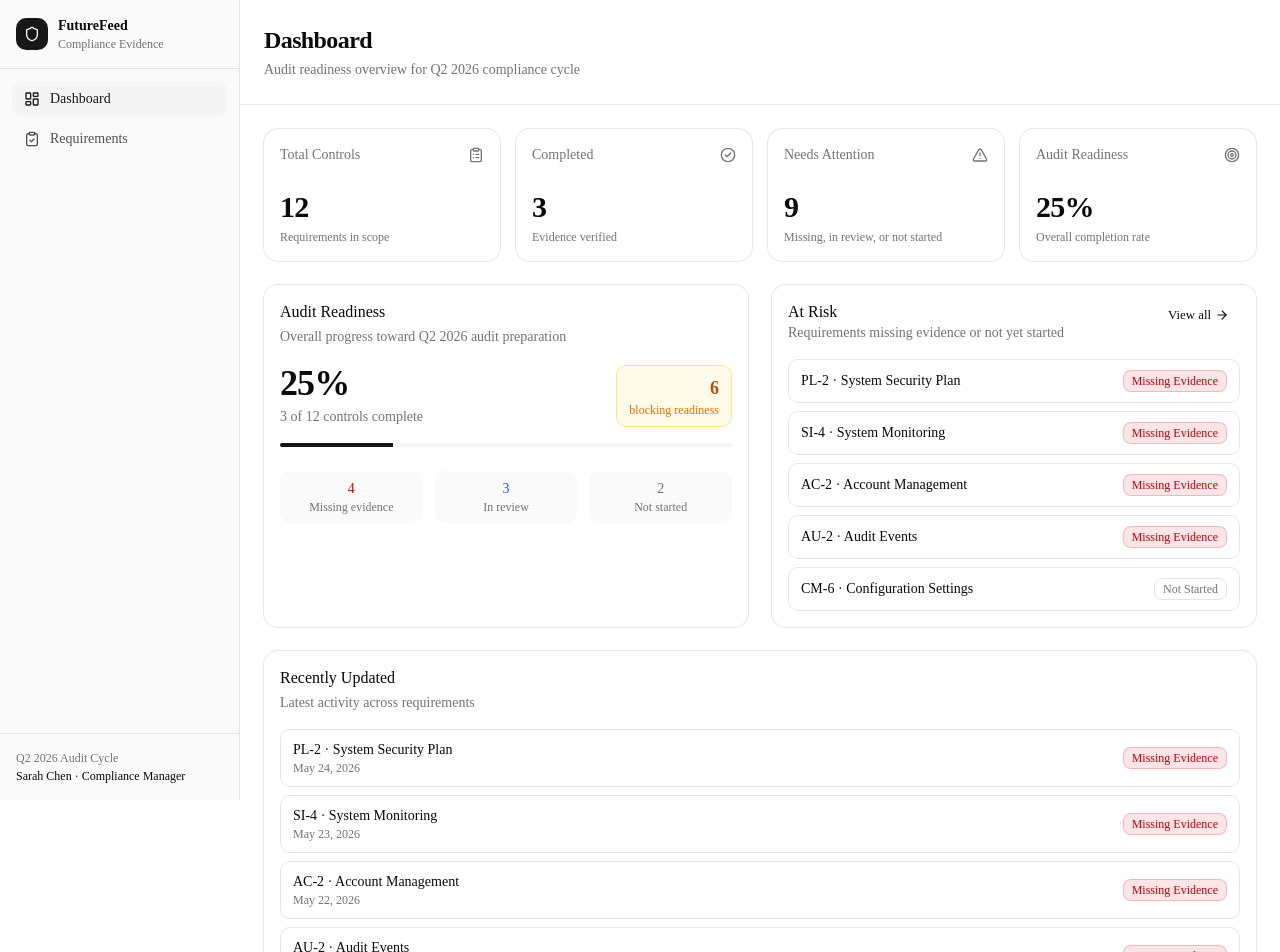
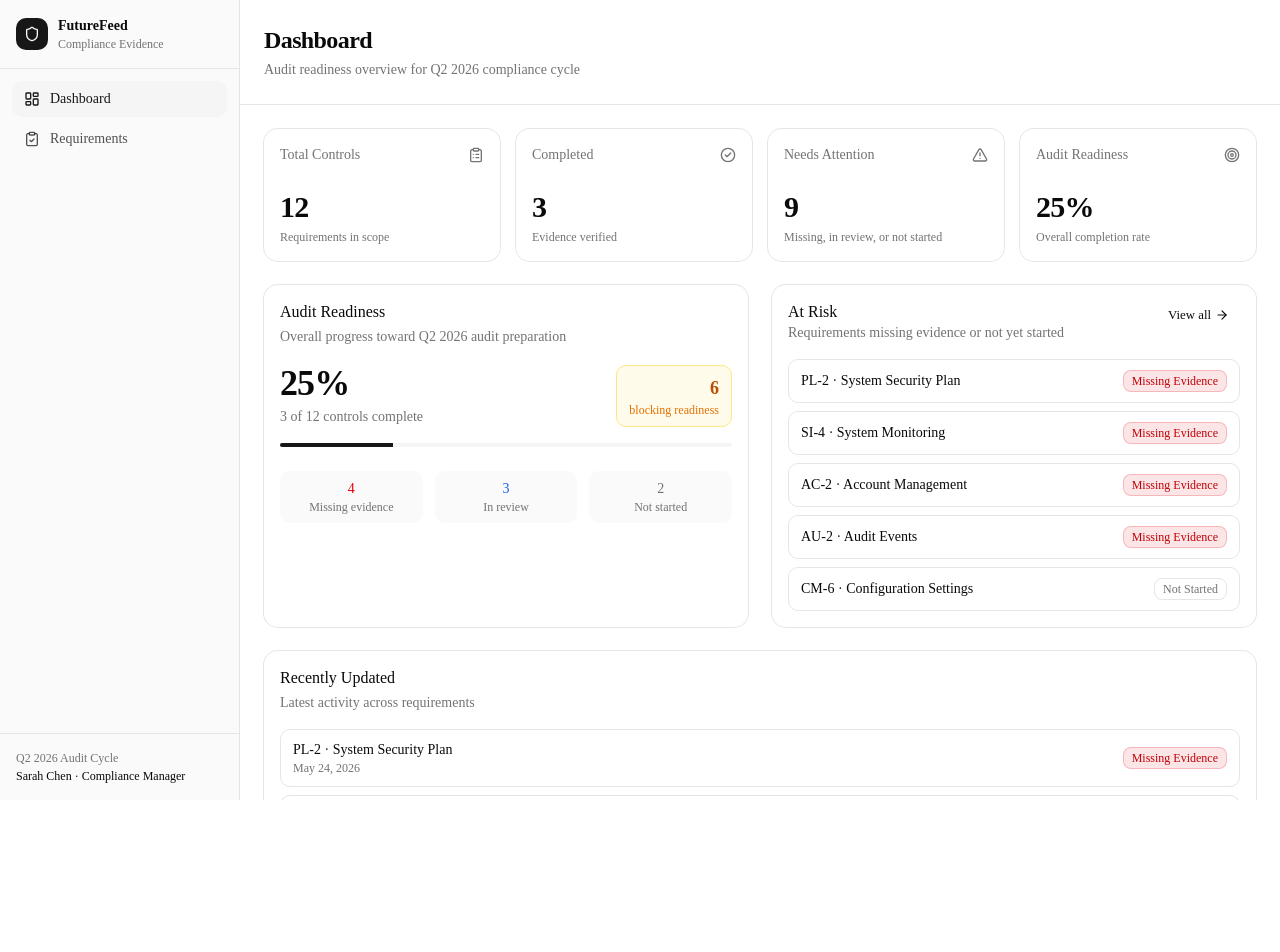
Before and after one commit to codecraze25/FutureFeed, a Next.js app: page / in a window 1280 px wide. Shown: the top 952 px of the page. After the commit the page ends 800 px from the top, so only its background shows below. Built offline with nearby package versions, Linux system fonts and the light colour scheme.

Commit message:
fix: keep sidebar fixed while main content scrolls independently
Prevent the sidebar nav from scrolling out of view and tighten dashboard list rows so status badges no longer stretch across the full viewport.

```diff
--- a/src/app/layout.tsx
+++ b/src/app/layout.tsx
@@ -32,7 +32,7 @@ export default function RootLayout({
       lang="en"
       className={`${geistSans.variable} ${geistMono.variable} h-full antialiased`}
     >
-      <body className="min-h-full">
+      <body className="h-full overflow-hidden">
         <RequirementsProvider>
           <AppShell>{children}</AppShell>
         </RequirementsProvider>
--- a/src/components/dashboard/dashboard-sections.tsx
+++ b/src/components/dashboard/dashboard-sections.tsx
@@ -52,7 +52,7 @@ export function AuditReadiness({
             </div>
           )}
         </div>
-        <Progress value={stats.auditReadiness} className="h-2" />
+        <Progress value={stats.auditReadiness} className="h-2 w-full" />
         <div className="grid grid-cols-3 gap-3 pt-1 text-center text-sm">
           <div className="rounded-lg bg-muted/50 px-2 py-2">
             <p className="font-medium text-red-600 dark:text-red-400">
@@ -119,14 +119,14 @@ export function AtRiskItems({
           <Link
             key={item.id}
             href={`/requirements/${item.id}`}
-            className="flex items-center justify-between rounded-lg border border-border px-3 py-2.5 transition-colors hover:bg-muted/50"
+            className="flex items-center justify-between gap-3 rounded-lg border border-border px-3 py-2.5 transition-colors hover:bg-muted/50"
           >
-            <div>
-              <p className="text-sm font-medium">
+            <div className="min-w-0">
+              <p className="truncate text-sm font-medium">
                 {item.id} · {item.title}
               </p>
             </div>
-            <StatusBadge status={item.status} />
+            <StatusBadge status={item.status} className="shrink-0" />
           </Link>
         ))}
       </CardContent>
@@ -155,10 +155,10 @@ export function RecentUpdates({
           <Link
             key={item.id}
             href={`/requirements/${item.id}`}
-            className="flex items-center justify-between rounded-lg border border-border px-3 py-2.5 transition-colors hover:bg-muted/50"
+            className="flex items-center justify-between gap-3 rounded-lg border border-border px-3 py-2.5 transition-colors hover:bg-muted/50"
           >
-            <div>
-              <p className="text-sm font-medium">
+            <div className="min-w-0">
+              <p className="truncate text-sm font-medium">
                 {item.id} · {item.title}
               </p>
               <p className="text-xs text-muted-foreground">
@@ -169,7 +169,7 @@ export function RecentUpdates({
                 }).format(new Date(item.lastUpdated))}
               </p>
             </div>
-            <StatusBadge status={item.status} />
+            <StatusBadge status={item.status} className="shrink-0" />
           </Link>
         ))}
       </CardContent>
--- a/src/components/layout/app-shell.tsx
+++ b/src/components/layout/app-shell.tsx
@@ -2,9 +2,11 @@ import { Sidebar } from "@/components/layout/sidebar";
 
 export function AppShell({ children }: { children: React.ReactNode }) {
   return (
-    <div className="flex min-h-screen flex-col bg-background lg:flex-row">
+    <div className="flex h-dvh flex-col overflow-hidden bg-background lg:flex-row">
       <Sidebar />
-      <main className="flex flex-1 flex-col overflow-auto">{children}</main>
+      <main className="flex min-h-0 min-w-0 flex-1 flex-col overflow-y-auto">
+        {children}
+      </main>
     </div>
   );
 }
--- a/src/components/layout/sidebar.tsx
+++ b/src/components/layout/sidebar.tsx
@@ -15,7 +15,7 @@ export function Sidebar() {
   const pathname = usePathname();
 
   return (
-    <aside className="flex w-full shrink-0 flex-col border-b border-border bg-sidebar lg:h-screen lg:w-60 lg:border-r lg:border-b-0">
+    <aside className="flex w-full shrink-0 flex-col border-b border-border bg-sidebar lg:h-full lg:w-60 lg:border-r lg:border-b-0">
       <div className="flex items-center gap-2.5 border-b border-sidebar-border px-4 py-4">
         <div className="flex size-8 items-center justify-center rounded-lg bg-primary text-primary-foreground">
           <Shield className="size-4" />
--- a/src/components/requirements/status-badge.tsx
+++ b/src/components/requirements/status-badge.tsx
@@ -24,11 +24,17 @@ const statusConfig: Record<
   },
 };
 
-export function StatusBadge({ status }: { status: RequirementStatus }) {
+export function StatusBadge({
+  status,
+  className,
+}: {
+  status: RequirementStatus;
+  className?: string;
+}) {
   const config = statusConfig[status];
 
   return (
-    <Badge variant={config.variant} className={cn(config.className)}>
+    <Badge variant={config.variant} className={cn(config.className, className)}>
       {status}
     </Badge>
   );
```
